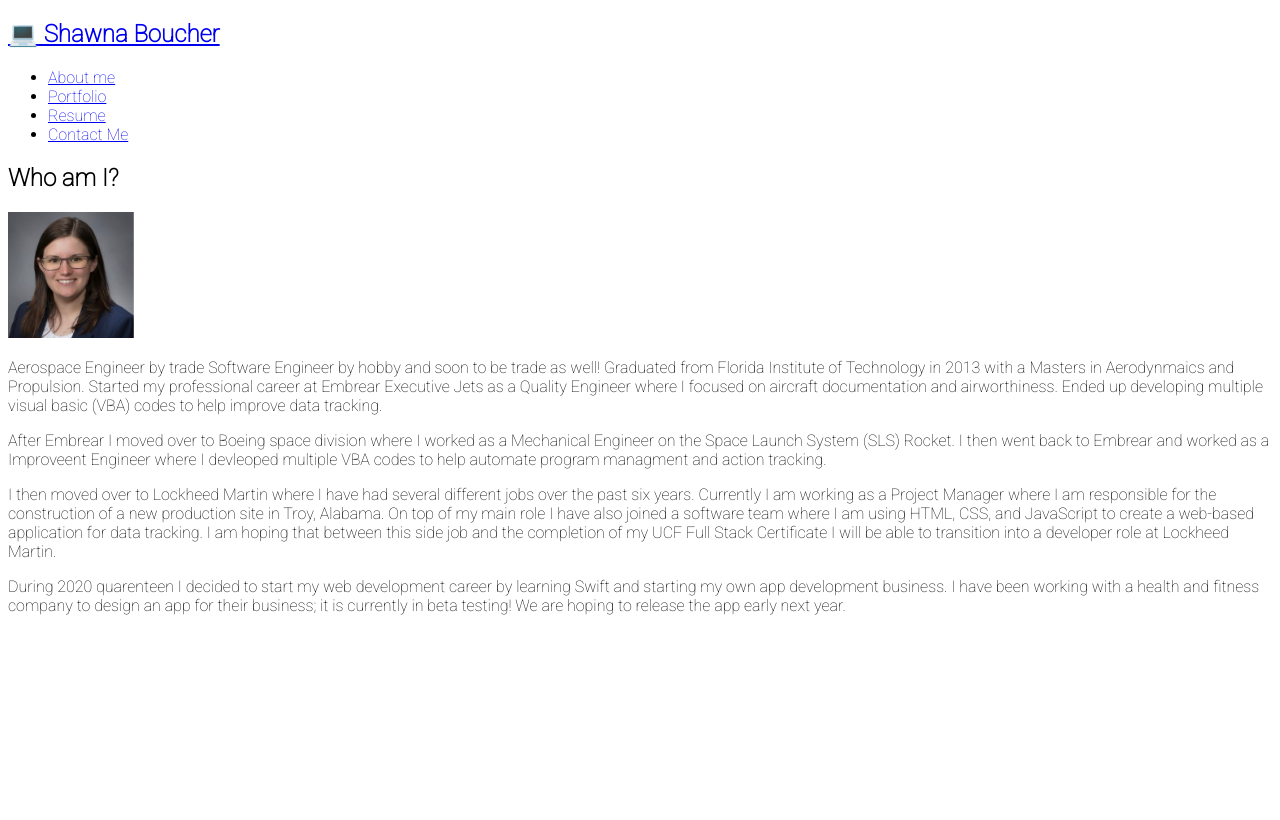
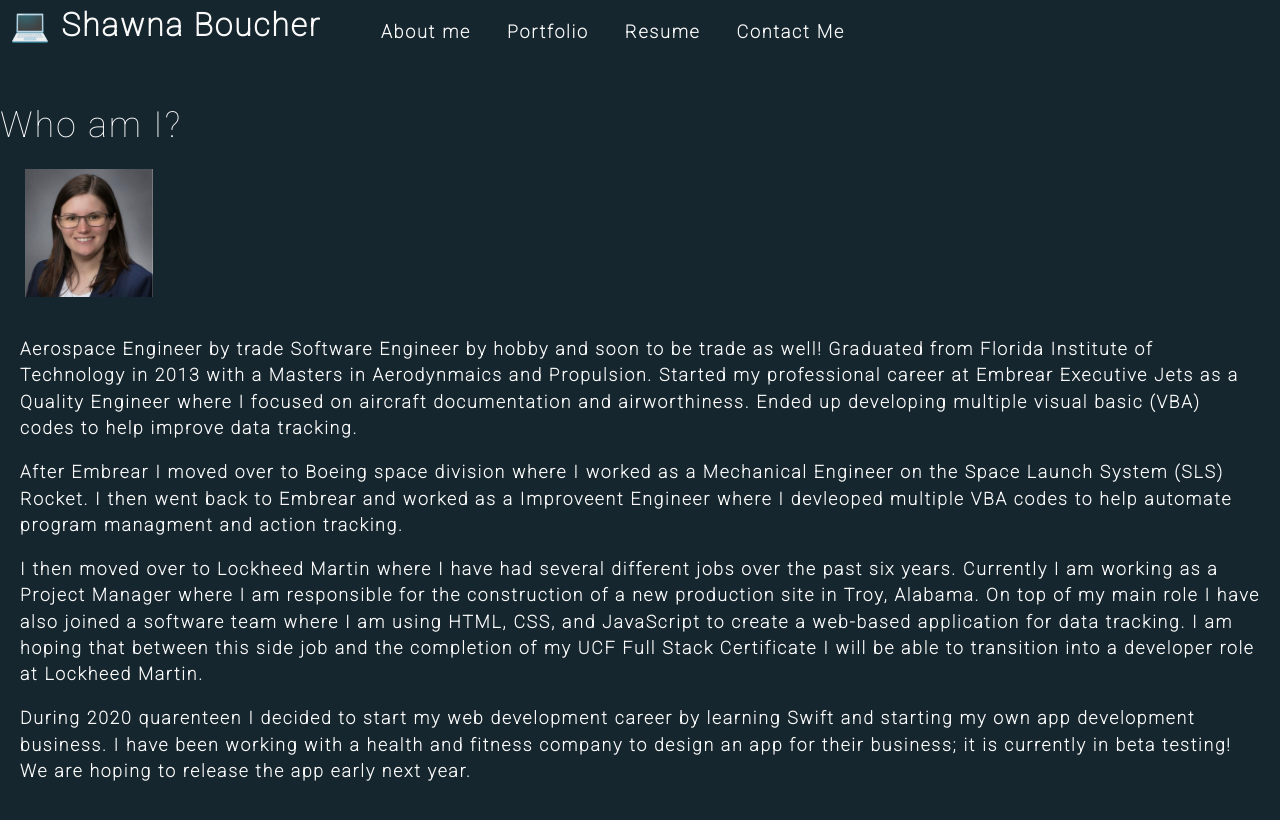
Before and after one commit to sboucher2011/react-portfolio-hire-me, a React (Create React App) app in the folder react-portfolio-hire-me/: page / in a window 1280 px wide. Shown: the top 820 px of the page. Built offline with nearby package versions, Linux system fonts and the light colour scheme.

Commit message:
added overall style, About, and Resume

```diff
--- a/react-portfolio-hire-me/src/components/NavTabs.js
+++ b/react-portfolio-hire-me/src/components/NavTabs.js
@@ -26,7 +26,7 @@
                             Resume
                         </a>
                     </li>
-                    <li >
+                    <li className="mx-2">
                         <a href="#contact" onClick={() => handlePageChange('Contact')} className={currentPage === 'Contact' ? 'nav-link active' : 'nav-link'}>
                             Contact Me
                         </a>
--- a/react-portfolio-hire-me/src/components/pages/About.js
+++ b/react-portfolio-hire-me/src/components/pages/About.js
@@ -5,7 +5,7 @@
   return (
     <section className="my-5" >
       <h1 id="about">Who am I?</h1>
-      <img src={coverImage} className="my-2" style={{ width: "10%" }} alt="cover" />
+      <img src={coverImage} className="my-2 alignLeft" style={{ width: "10%" }} alt="cover" />
       <div className="my-2">
         <p>
           Aerospace Engineer by trade Software Engineer by hobby and soon to be trade as well!
--- a/react-portfolio-hire-me/src/components/pages/Resume.js
+++ b/react-portfolio-hire-me/src/components/pages/Resume.js
@@ -5,12 +5,10 @@
     <div>
       <h1>Resume</h1>
 
-
-      <a href="/src/assets/download/resume.doc" download>My Resume</a>
+      <h4 class="alignLeft">⭐️  Web Development Certificate from Univeristy of Central Florida ⭐️ </h4>
 
     <ul>
-        <p>Web Development Certificate from Univeristy of Central Florida</p>
-        <li>Front End Skills</li>
+        <li>Front End Skills:</li>
         <ul>
             <li>HTML</li>
             <li>CSS</li>
@@ -19,7 +17,7 @@
             <li>REACT</li>
         </ul>
 
-        <li>Backend End Skills</li>
+        <li>Backend End Skills:</li>
         <ul>
             <li>Node</li>
             <li>SQL</li>
@@ -31,7 +29,7 @@
     </ul>
 
     <ul>
-    <li>Other Languges</li>
+    <li>Other Languges:</li>
         <ul>
             <li>Swift</li>
             <li>C#</li>
@@ -41,6 +39,8 @@
         </ul>
     </ul>
 
+    <a class="alignLeft" href="/src/assets/download/resume.doc" download>Download My Resume</a>
+
     </div>
   );
 }
--- a/react-portfolio-hire-me/src/index.css
+++ b/react-portfolio-hire-me/src/index.css
@@ -1,7 +1,300 @@
+main {
+    margin: 0 auto;
+    max-width: 90%;
+    padding: 50px 30px;
+  }
+  :root {
+    --primary: #C2F970;
+    --secondary: #3dd6d0;
+    --light: #fafafa;
+    --dark: #16262E;
+    --error: #D7263D;
+    --spacing-one: calc(1rem * 0.5);
+    --spacing-two: calc(1rem);
+    --spacing-five: calc(2.5rem);
+  }
+
+  * {
+    box-sizing: border-box;
+  }
+
+  html,
+  body {
+    min-height: 100%;
+  }
 
   body {
+    margin: 0;
+    padding: 0;
+    font-weight: 600;
+    line-height: 1.5;
+    font-size: 18px;
+    letter-spacing: 0.1em;
+    background: var(--dark);
+    color: var(--light);
     font-family: 'League Spartan', sans-serif;
     font-family: 'Open Sans', sans-serif;
     font-family: 'Poppins', sans-serif;
     font-family: 'Roboto', sans-serif;
   }
+
+  h1,
+  h2,
+  h3,
+  h4,
+  h5,
+  h6 {
+
+    font-weight: 500;
+    margin: 5px 0;
+    line-height: 1.25;
+  }
+
+  h1 {
+    font-size: 2.25rem;
+  }
+
+  h2 {
+    font-size: 2rem;
+  }
+
+  h3 {
+    font-size: 1.75rem;
+  }
+
+  h4 {
+    font-size: 1.5rem;
+  }
+
+  h5 {
+    font-size: 1.25rem;
+  }
+
+  h6 {
+    font-size: 1rem;
+  }
+
+  p {
+    font-size: 1.1rem;
+    margin-top: 0;
+    margin-left: 20px;
+    margin-right: 20px;
+  }
+
+  .alignLeft {
+      margin-left: 25px;
+  }
+
+  a {
+    color: var(--tertiary);
+    text-decoration: none;
+    font-weight: bold;
+  }
+
+  a:hover {
+    text-decoration: underline;
+  }
+
+  header {
+    background: var(--dark);
+  }
+
+  header a {
+    color: var(--light);
+  }
+
+  button {
+    font-size: 1rem;
+    text-decoration: none;
+    padding: 0.25rem 1rem;
+    border-radius: 0.5rem;
+    border: none;
+    outline: none;
+    cursor: pointer;
+    margin: 0 1px;
+    background-color: var(--secondary);
+  }
+
+  button:hover {
+    opacity: 0.8;
+  }
+
+  button[disabled] {
+    cursor: default;
+    opacity: 0.8;
+  }
+
+  img {
+    max-width: 100%;
+  }
+
+  span[role='img'] {
+    cursor: default;
+  }
+
+  form {
+    width: 40%;
+  }
+
+  input {
+    font-size: 1rem;
+    padding: 0.25rem;
+    border: 1px solid var(--dark);
+    outline: none;
+    border-radius: 3px;
+    transition: box-shadow 0.2s;
+  }
+
+  input:focus {
+    border: 1px solid var(--secondary);
+    box-shadow: 0 0 0.25rem rgba(0, 0, 0, 0.5);
+  }
+
+  li {
+    list-style: none;
+  }
+
+  nav a:hover {
+    text-decoration: none;
+    font-style:italic;
+    color: var(--secondary);
+  }
+
+  nav li {
+    cursor: pointer;
+  }
+
+  textarea {
+    width: 600px;
+    height: 120px;
+    border: 3px solid #cccccc;
+    padding: 5px;
+  }
+
+  .container {
+    width: 85%;
+    max-width: 1200px;
+    margin-left: auto;
+    margin-right: auto;
+  }
+
+  .flex-row {
+    display: flex;
+    flex-wrap: wrap;
+  }
+
+  .space-between {
+    justify-content: space-between;
+  }
+
+  .flex-end {
+    justify-content: flex-end;
+  }
+
+  .mx-1 {
+    margin-right: var(--spacing-one);
+    margin-left: var(--spacing-one);
+  }
+
+  .mx-2 {
+    margin-right: var(--spacing-two);
+    margin-left: var(--spacing-two);
+  }
+
+  .my-1 {
+    margin-top: var(--spacing-one);
+    margin-bottom: var(--spacing-one);
+  }
+
+  .my-2 {
+    margin-top: var(--spacing-two);
+    margin-bottom: var(--spacing-two);
+  }
+
+  .my-5 {
+    margin-top: var(--spacing-five);
+    margin-bottom: var(--spacing-five);
+  }
+
+  .px-1 {
+    padding-right: var(--spacing-one);
+    padding-left: var(--spacing-one);
+  }
+
+  .px-2 {
+    padding-right: var(--spacing-two);
+    padding-left: var(--spacing-two);
+  }
+
+  .py-1 {
+    padding-top: var(--spacing-one);
+    padding-bottom: var(--spacing-one);
+  }
+
+  .py-2 {
+    padding-top: var(--spacing-two);
+    padding-bottom: var(--spacing-two);
+  }
+
+  .card {
+    width: 25%;
+    text-align: center;
+  }
+
+  .img-thumbnail {
+    width: auto;
+    height: 300px;
+    margin-bottom: 50px;
+    cursor: pointer;
+  }
+
+  .modalBackdrop {
+    background: rgba(0, 0, 0, 0.65);
+    bottom: 0;
+    left: 0;
+    overflow: auto;
+    position: fixed;
+    right: 0;
+    top: 0;
+    z-index: 1;
+  }
+
+  .modalContainer {
+    background: var(--darker);
+    border-radius: 5px;
+    max-width: 100%;
+    margin: 50px auto;
+    padding: 15px;
+    width: 960px;
+  }
+
+  .modalTitle {
+    font-size: 18px;
+    font-weight: 600;
+    margin-bottom: 25px;
+  }
+
+  button {
+    background: var(--primary);
+    border: 0;
+    border-radius: 5px;
+    color: #2E4756;
+    cursor: pointer;
+    font-size: 16px;
+    font-weight: 600;
+    margin-bottom: 30px;
+    padding: 10px 15px;
+  }
+
+  a {
+    border-radius: 5px;
+    color: var(--primary);
+    font-weight: 600;
+    padding: 2px 4px;
+    margin-left: -2px;
+    margin-right: -2px;
+  }
+
+  .navActive {
+    color: var(--secondary);
+  }
--- a/react-portfolio-hire-me/src/index.js
+++ b/react-portfolio-hire-me/src/index.js
@@ -3,6 +3,7 @@
 import './index.css';
 import App from './App';
 import reportWebVitals from './reportWebVitals';
+
 
 ReactDOM.render(
   <React.StrictMode>
@@ -11,7 +12,4 @@
   document.getElementById('root')
 );
 
-// If you want to start measuring performance in your app, pass a function
-// to log results (for example: reportWebVitals(console.log))
-// or send to an analytics endpoint. Learn more: https://bit.ly/CRA-vitals
 reportWebVitals();
```
Also changed, not shown: react-portfolio-hire-me/src/App.css (deleted, +0 -38 lines). Lines whose indentation alone changed are shown as unchanged.
